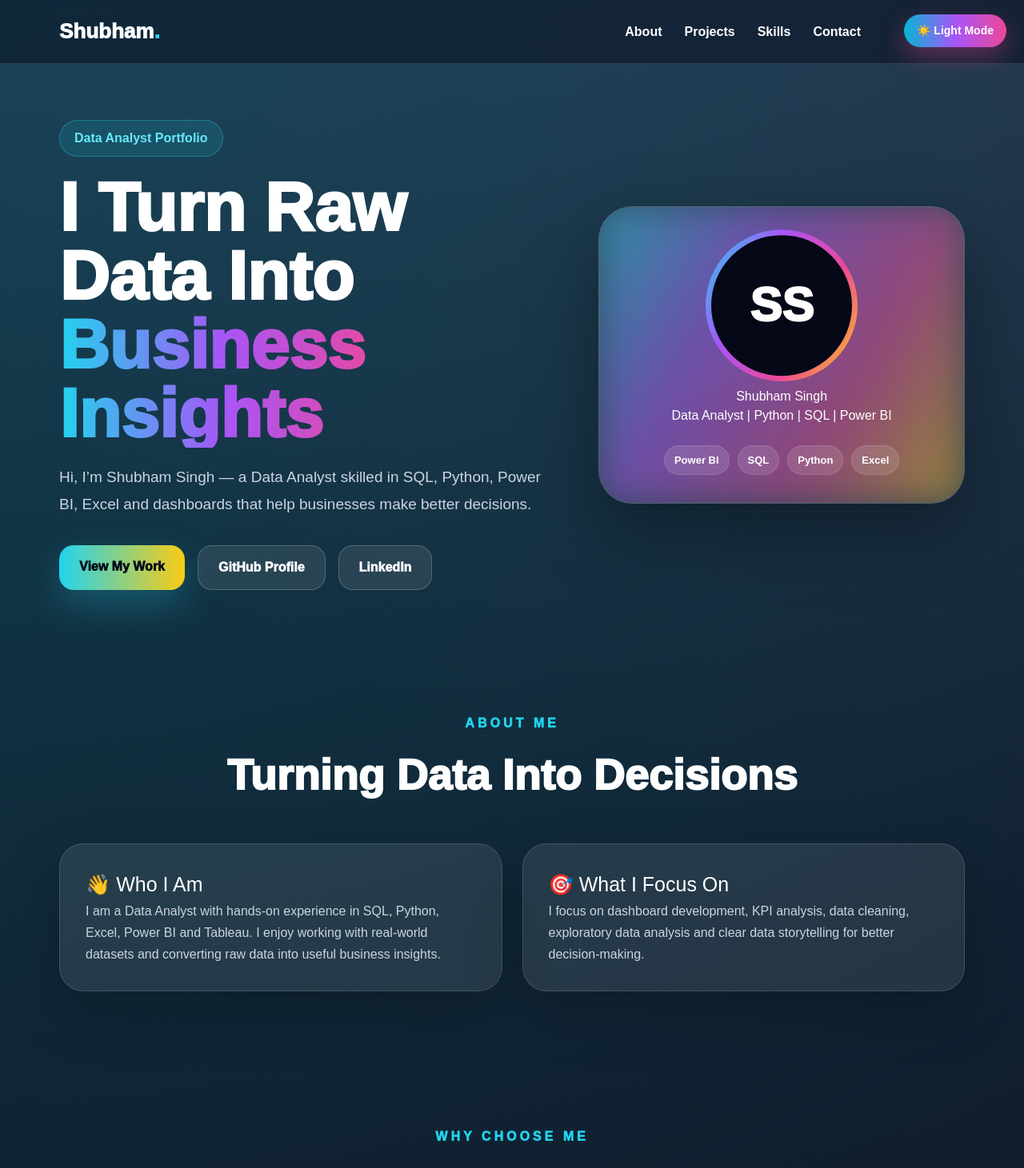
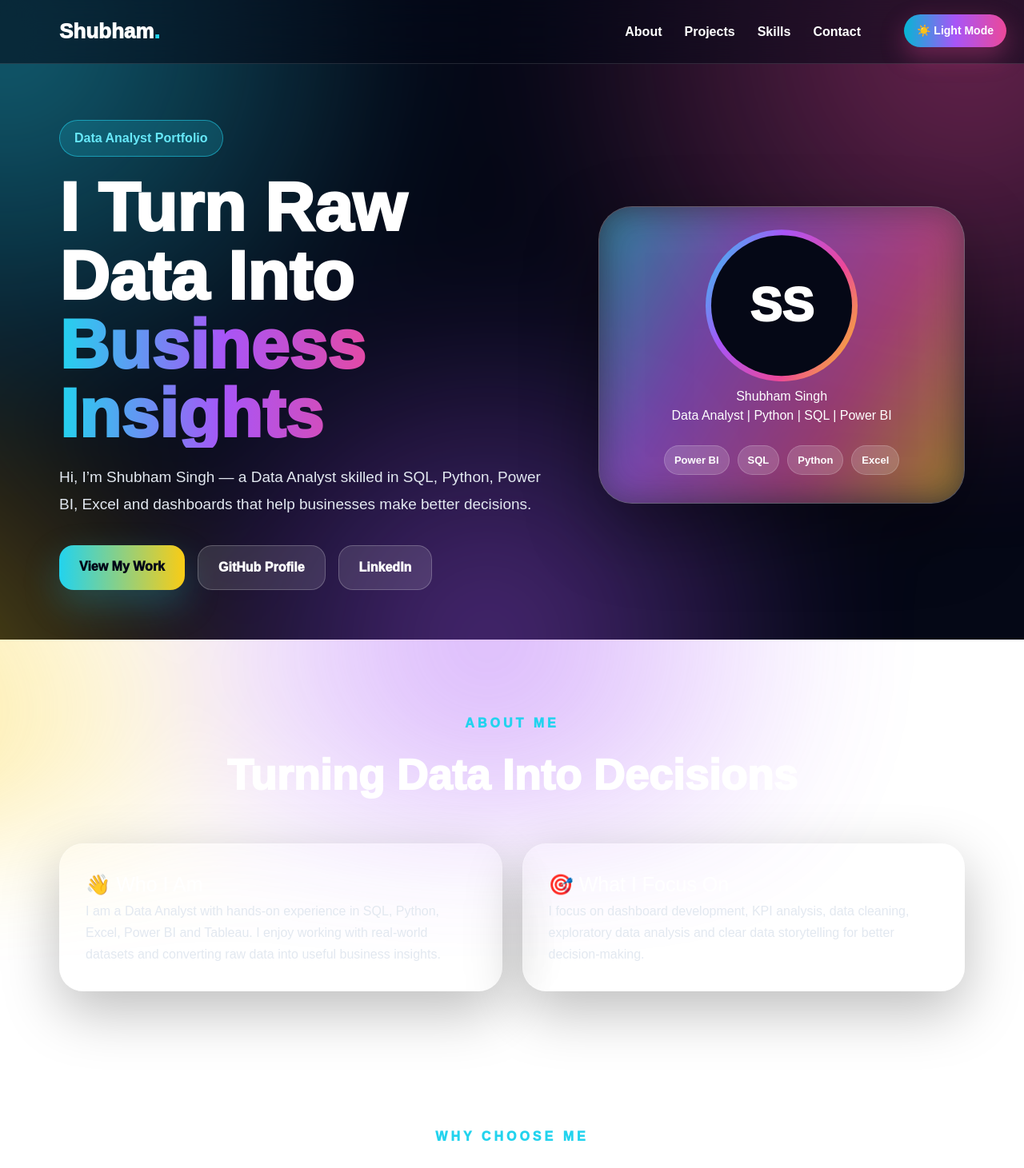
Before and after one commit to iam-shubhamm/My-portfolio, a Next.js app: page / in a window 1280 px wide. Shown: the top 1461 px of the page at 80% size. Built offline with nearby package versions, Linux system fonts and the light colour scheme.

Commit message:
Refactor CSS for improved background animations and colors

```diff
--- a/app/globals.css
+++ b/app/globals.css
@@ -17,46 +17,62 @@ body {
 
 .site {
   min-height: 100vh;
-  transition: 0.4s;
   position: relative;
   overflow-x: hidden;
+  transition: 0.4s;
 }
 
-/* Animated moving background */
+/* REAL MOVING BACKGROUND */
+.site::before {
+  content: "";
+  position: fixed;
+  inset: -20%;
+  z-index: -2;
+  background:
+    radial-gradient(circle at 20% 20%, #22d3ee 0%, transparent 28%),
+    radial-gradient(circle at 80% 20%, #ec4899 0%, transparent 30%),
+    radial-gradient(circle at 50% 80%, #a855f7 0%, transparent 32%),
+    radial-gradient(circle at 10% 90%, #facc15 0%, transparent 25%);
+  filter: blur(70px);
+  opacity: 0.45;
+  animation: moveBackground 10s infinite alternate ease-in-out;
+}
+
+.site::after {
+  content: "";
+  position: fixed;
+  inset: 0;
+  z-index: -3;
+}
+
+.dark::after {
+  background: #050816;
+}
+
+.light::after {
+  background: #f8fafc;
+}
+
+@keyframes moveBackground {
+  0% {
+    transform: translate(0, 0) scale(1);
+  }
+
+  50% {
+    transform: translate(-80px, 60px) scale(1.15);
+  }
+
+  100% {
+    transform: translate(80px, -60px) scale(1.05);
+  }
+}
+
 .dark {
-  background:
-    radial-gradient(circle at 10% 20%, rgba(34, 211, 238, 0.45), transparent 28%),
-    radial-gradient(circle at 90% 10%, rgba(236, 72, 153, 0.40), transparent 30%),
-    radial-gradient(circle at 50% 90%, rgba(168, 85, 247, 0.45), transparent 35%),
-    linear-gradient(135deg, #070b1a, #111827, #1e1b4b);
-  background-size: 250% 250%;
-  animation: backgroundMove 10s ease infinite;
   color: white;
 }
 
 .light {
-  background:
-    radial-gradient(circle at 10% 20%, rgba(14, 165, 233, 0.35), transparent 28%),
-    radial-gradient(circle at 90% 10%, rgba(244, 114, 182, 0.30), transparent 30%),
-    radial-gradient(circle at 50% 90%, rgba(250, 204, 21, 0.25), transparent 35%),
-    linear-gradient(135deg, #ffffff, #eff6ff, #fdf2f8);
-  background-size: 250% 250%;
-  animation: backgroundMove 10s ease infinite;
   color: #0f172a;
-}
-
-@keyframes backgroundMove {
-  0% {
-    background-position: 0% 50%;
-  }
-
-  50% {
-    background-position: 100% 50%;
-  }
-
-  100% {
-    background-position: 0% 50%;
-  }
 }
 
 a {
@@ -64,7 +80,7 @@ a {
   text-decoration: none;
 }
 
-/* Medium theme button */
+/* Medium button */
 .theme-toggle {
   position: fixed;
   top: 18px;
@@ -86,12 +102,12 @@ a {
   top: 0;
   z-index: 50;
   backdrop-filter: blur(22px);
-  background: rgba(5, 8, 22, 0.45);
+  background: rgba(5, 8, 22, 0.55);
   border-bottom: 1px solid rgba(255, 255, 255, 0.12);
 }
 
 .light .navbar {
-  background: rgba(255, 255, 255, 0.55);
+  background: rgba(255, 255, 255, 0.7);
 }
 
 .nav-inner {
@@ -139,10 +155,10 @@ a {
   display: inline-block;
   padding: 10px 18px;
   border-radius: 999px;
-  background: rgba(34, 211, 238, 0.12);
-  border: 1px solid rgba(34, 211, 238, 0.35);
+  background: rgba(34, 211, 238, 0.18);
+  border: 1px solid rgba(34, 211, 238, 0.55);
   color: #67e8f9;
-  font-weight: 800;
+  font-weight: 900;
 }
 
 .hero h1 {
@@ -162,7 +178,7 @@ a {
 .hero-text {
   font-size: 19px;
   line-height: 1.8;
-  color: #cbd5e1;
+  color: #e2e8f0;
   max-width: 650px;
 }
 
@@ -200,8 +216,8 @@ a {
 }
 
 .secondary-btn {
-  border: 1px solid rgba(255, 255, 255, 0.2);
-  background: rgba(255, 255, 255, 0.09);
+  border: 1px solid rgba(255, 255, 255, 0.22);
+  background: rgba(255, 255, 255, 0.12);
 }
 
 .primary-btn:hover,
@@ -214,8 +230,8 @@ a {
   padding: 35px;
   border-radius: 42px;
   text-align: center;
-  background: rgba(255, 255, 255, 0.1);
-  border: 1px solid rgba(255, 255, 255, 0.16);
+  background: rgba(255, 255, 255, 0.13);
+  border: 1px solid rgba(255, 255, 255, 0.22);
   backdrop-filter: blur(22px);
   box-shadow: 0 35px 90px rgba(0, 0, 0, 0.35);
   position: relative;
@@ -229,7 +245,7 @@ a {
   background: linear-gradient(120deg, #22d3ee, #a855f7, #ec4899, #facc15);
   z-index: -1;
   filter: blur(25px);
-  opacity: 0.5;
+  opacity: 0.55;
 }
 
 .profile-ring {
@@ -265,10 +281,10 @@ a {
 .tech-list span {
   padding: 8px 12px;
   border-radius: 999px;
-  background: rgba(255, 255, 255, 0.12);
-  border: 1px solid rgba(255, 255, 255, 0.12);
+  background: rgba(255, 255, 255, 0.16);
+  border: 1px solid rgba(255, 255, 255, 0.18);
   font-size: 13px;
-  font-weight: 700;
+  font-weight: 800;
 }
 
 .section {
@@ -318,10 +334,10 @@ a {
 .visual-card,
 .education-card {
   border-radius: 30px;
-  background: rgba(255, 255, 255, 0.09);
-  border: 1px solid rgba(255, 255, 255, 0.13);
+  background: rgba(255, 255, 255, 0.13);
+  border: 1px solid rgba(255, 255, 255, 0.18);
   backdrop-filter: blur(20px);
-  box-shadow: 0 25px 70px rgba(0, 0, 0, 0.22);
+  box-shadow: 0 25px 70px rgba(0, 0, 0, 0.26);
   transition: 0.3s;
 }
 
@@ -334,8 +350,8 @@ a {
 .light .hero-card,
 .light .visual-card,
 .light .education-card {
-  background: rgba(255, 255, 255, 0.78);
-  border-color: rgba(15, 23, 42, 0.1);
+  background: rgba(255, 255, 255, 0.82);
+  border-color: rgba(15, 23, 42, 0.12);
 }
 
 .glass-box {
@@ -351,7 +367,7 @@ a {
 .visual-card:hover,
 .education-card:hover {
   transform: translateY(-10px);
-  border-color: rgba(34, 211, 238, 0.7);
+  border-color: rgba(34, 211, 238, 0.8);
 }
 
 .glass-box h3 {
@@ -359,7 +375,7 @@ a {
 }
 
 .glass-box p {
-  color: #cbd5e1;
+  color: #e2e8f0;
   line-height: 1.7;
 }
 
@@ -370,15 +386,15 @@ a {
 }
 
 .project-card:nth-child(1) {
-  background: linear-gradient(145deg, rgba(236, 72, 153, 0.22), rgba(255, 255, 255, 0.08));
+  background: linear-gradient(145deg, rgba(236, 72, 153, 0.30), rgba(255, 255, 255, 0.10));
 }
 
 .project-card:nth-child(2) {
-  background: linear-gradient(145deg, rgba(250, 204, 21, 0.22), rgba(255, 255, 255, 0.08));
+  background: linear-gradient(145deg, rgba(250, 204, 21, 0.28), rgba(255, 255, 255, 0.10));
 }
 
 .project-card:nth-child(3) {
-  background: linear-gradient(145deg, rgba(34, 211, 238, 0.22), rgba(255, 255, 255, 0.08));
+  background: linear-gradient(145deg, rgba(34, 211, 238, 0.30), rgba(255, 255, 255, 0.10));
 }
 
 .project-top {
@@ -392,7 +408,7 @@ a {
 }
 
 .project-top p {
-  color: #22d3ee;
+  color: #67e8f9;
   font-weight: 850;
 }
 
@@ -402,7 +418,7 @@ a {
 }
 
 .project-desc {
-  color: #cbd5e1;
+  color: #e2e8f0;
   line-height: 1.75;
 }
 
@@ -449,7 +465,7 @@ a {
 
 .process-card b {
   font-size: 34px;
-  color: #ec4899;
+  color: #fb7185;
 }
 
 .process-card h3 {
@@ -457,7 +473,7 @@ a {
 }
 
 .process-card p {
-  color: #cbd5e1;
+  color: #e2e8f0;
   line-height: 1.6;
 }
 
@@ -471,22 +487,22 @@ a {
 }
 
 .visual-one {
-  background: linear-gradient(145deg, rgba(34, 197, 94, 0.25), rgba(255, 255, 255, 0.08));
+  background: linear-gradient(145deg, rgba(34, 197, 94, 0.35), rgba(255, 255, 255, 0.10));
 }
 
 .visual-two {
-  background: linear-gradient(145deg, rgba(236, 72, 153, 0.25), rgba(255, 255, 255, 0.08));
+  background: linear-gradient(145deg, rgba(236, 72, 153, 0.35), rgba(255, 255, 255, 0.10));
 }
 
 .visual-three {
-  background: linear-gradient(145deg, rgba(34, 211, 238, 0.25), rgba(255, 255, 255, 0.08));
+  background: linear-gradient(145deg, rgba(34, 211, 238, 0.35), rgba(255, 255, 255, 0.10));
 }
 
 .bar {
   height: 16px;
   margin-top: 18px;
   border-radius: 999px;
-  background: rgba(255, 255, 255, 0.16);
+  background: rgba(255, 255, 255, 0.20);
   overflow: hidden;
 }
 
@@ -520,7 +536,7 @@ a {
   border-radius: 50%;
   font-size: 34px;
   font-weight: 950;
-  background: conic-gradient(#22d3ee 78%, rgba(255, 255, 255, 0.18) 0);
+  background: conic-gradient(#22d3ee 78%, rgba(255, 255, 255, 0.22) 0);
 }
 
 .trend-line {
@@ -537,6 +553,46 @@ a {
   font-size: 20px;
   font-weight: 900;
   text-align: center;
+}
+
+/* CONTACT FIX */
+.contact-section {
+  padding-bottom: 120px;
+}
+
+.contact-text {
+  max-width: 760px;
+  margin: -20px auto 40px;
+  text-align: center;
+  color: #e2e8f0;
+  font-size: 18px;
+  line-height: 1.8;
+}
+
+.contact-grid a {
+  color: white;
+}
+
+.light .contact-grid a {
+  color: #0f172a;
+}
+
+.contact-grid a span {
+  display: block;
+  margin-top: 10px;
+  font-size: 24px;
+  color: #ffffff;
+}
+
+.contact-grid a p {
+  font-size: 15px;
+  color: #e2e8f0;
+  word-break: break-word;
+}
+
+.light .contact-grid a span,
+.light .contact-grid a p {
+  color: #334155;
 }
 
 .education-list {
@@ -557,43 +613,18 @@ a {
 }
 
 .education-card p {
-  color: #cbd5e1;
+  color: #e2e8f0;
   margin: 0;
-}
-
-.contact-section {
-  padding-bottom: 120px;
-}
-
-.contact-text {
-  max-width: 760px;
-  margin: -20px auto 40px;
-  text-align: center;
-  color: #cbd5e1;
-  font-size: 18px;
-  line-height: 1.8;
-}
-
-.contact-grid a span {
-  display: block;
-  margin-top: 10px;
-  font-size: 24px;
-}
-
-.contact-grid a p {
-  font-size: 15px;
-  color: #cbd5e1;
-  word-break: break-word;
 }
 
 footer {
   text-align: center;
   padding: 28px;
   border-top: 1px solid rgba(255, 255, 255, 0.12);
-  color: #94a3b8;
+  color: #cbd5e1;
 }
 
-/* Scroll / movement animations */
+/* Scroll animations */
 @keyframes fadeUp {
   from {
     opacity: 0;
```
